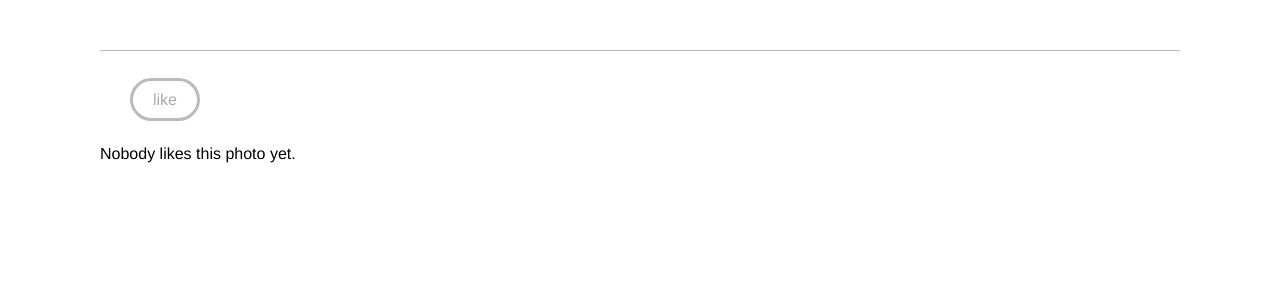
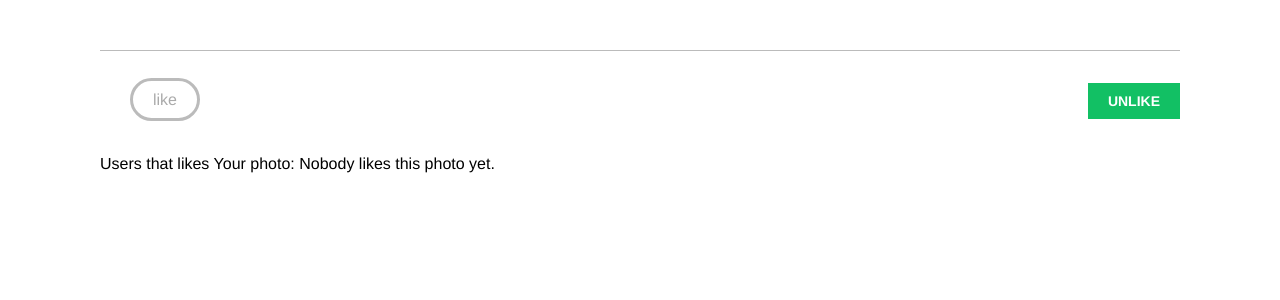
Before and after one commit to PatrykKlimowicz/Django, a Django app: template bookmarks/images/templates/images/image/detail.html in a window 1280 px wide. Shown: the part 47-347 px from the top of the page. Run offline with Django 3.2, Linux system fonts and the light colour scheme; the template is opened without the code that fills it, so the values that code supplies are empty; some libraries are stand-ins or nearby versions; some web fonts are replaced.

Commit message:
SOCIALAPP-017: Allow user likes photos - Add view for image like - Add load jQuery script in base.html - Use cross-site request forgery in AJAX requests - Use AJAX with jQuery to refresh numbers of like on specific photo

```diff
--- a/bookmarks/account/templates/base.html
+++ b/bookmarks/account/templates/base.html
@@ -48,5 +48,26 @@
         {% block content %}
         {% endblock %}
     </div>
+    <script src="https://ajax.googleapis.com/ajax/libs/jquery/3.5.1/jquery.min.js"></script>
+    <!-- load js-cookie plugin -->
+    <script src="https://cdn.jsdelivr.net/npm/js-cookie@2.2.1/src/js.cookie.min.js"></script>
+    <script>
+    var csrf_token = Cookies.get('csrftoken');
+    function csrfSafeMethod(method) {
+        // these methods does not require protection
+        return (/^(GET|HEAD|OPTIONS|TRACE)$/.test(method));
+    }
+    $.ajaxSetup({
+        beforeSend: function(xhr, settings) {
+            if (!csrfSafeMethod(settings.type) && !this.crossDomain) {
+                xhr.setRequestHeader("X-CSRFToken", csrf_token);
+            }
+        }
+    });
+        $(document).ready(function(){
+            {% block domready %}
+            {% endblock %}
+        });
+    </script>
 </body>
 </html>
--- a/bookmarks/images/templates/images/image/detail.html
+++ b/bookmarks/images/templates/images/image/detail.html
@@ -9,20 +9,30 @@
         <img src="{% thumbnail image.image 300x0 %}" class="image-detail">
     </a>
 
-    {% with total_likes=image.users_like.count %}
+    {% with total_likes=image.users_like.count users_liked=image.users_like.all %}
         <div class="image-info">
             <div>
                 <span class="count">
-                    {{ total_likes }} like{{ total_likes|pluralize }}
+                    <span class="total">{{ total_likes }}</span> like{{ total_likes|pluralize }}
                 </span>
+                <a href="#" data-id="{{ image.id }}" data-action="{% if request.user in users_liked%}un{% endif %}like" class="like button">
+                    {% if request.user not in users_liked %}
+                        Like
+                    {% else %}
+                        Unlike
+                    {% endif %}
+                </a>
             </div>
             {{ image.description|linebreaks }}
         </div>
         <div class="image-likes">
-            {% for user in image.users_like.all %}
+            Users that likes Your photo:
+            {% for user in users_liked %}
                 <div>
-                    <img src="{{ user.profile.photo.url }}" alt="">
-                    <p>{{ user.first_name }}</p>
+                    {% if user.profile.photo %}
+                        <img src="{{ user.profile.photo.url }}">
+                    {% endif %}
+                    <p>{{ user.username }},</p>
                 </div>
             {% empty %}
                 Nobody likes this photo yet.
@@ -30,3 +40,34 @@
         </div>
     {% endwith %}
 {% endblock %}
+
+{% block domready %}
+    // find a html tag with 'like' class
+    $('a.like').click(function(e) {
+        // prevent default a- tag action
+        e.preventDefault();
+        // asynchronous POST to the server
+        $.post('{% url "images:like" %}', // use Django tag to build url for the request
+                {
+                    id: $(this).data('id'),
+                    action: $(this).data('action')
+                },
+                // declare callback function
+                function(data) {
+                    if (data['status'] == 'ok') {
+                        var previous_action = $('a.like').data('action');
+
+                        // toggle data-action
+                        $('a.like').data('action', previous_action == 'like' ? 'unlike' : 'like');
+
+                        // toggle link text
+                        $('a.like').text(previous_action == 'like' ? 'Unlike' : 'Like');
+
+                        // update total likes
+                        var previous_likes = parseInt($('span.count .total').text());
+                        $('span.count .total').text(previous_action == 'like' ? previous_likes + 1 : previous_likes - 1);
+                    }
+                }
+        );
+    });
+{% endblock %}
--- a/bookmarks/images/urls.py
+++ b/bookmarks/images/urls.py
@@ -6,4 +6,5 @@
 urlpatterns = [
     path('create/', views.image_create, name='create'),
     path('detail/<int:image_id>/<slug:image_slug>/', views.image_detail, name='detail'),
+    path('like/', views.image_like, name='like'),
 ]
```
Also changed, not shown: bookmarks/images/views.py (+21 -0 lines).
